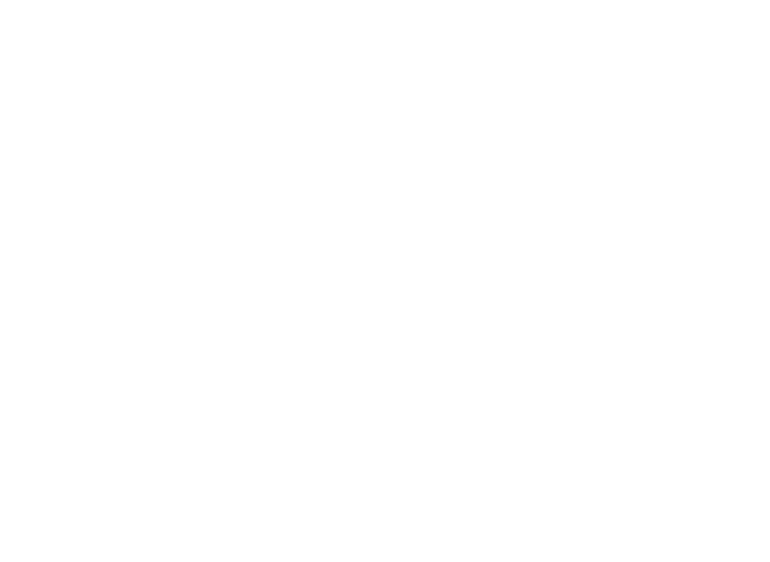
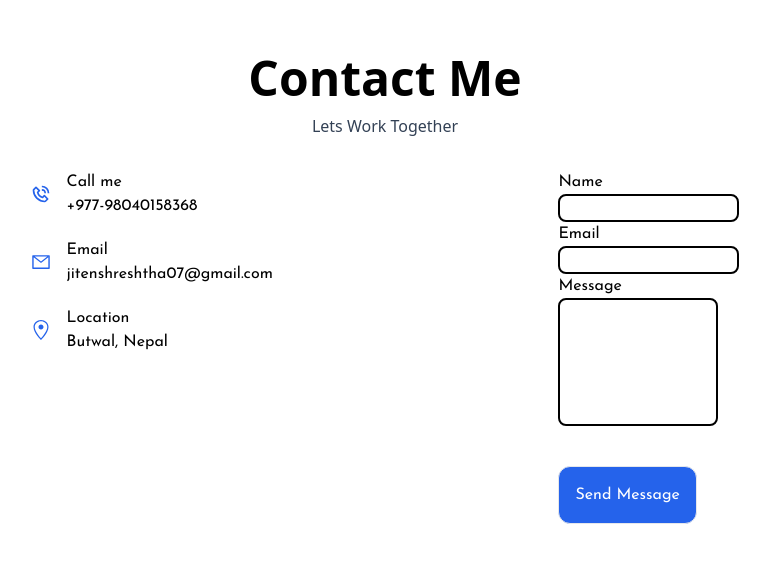
Before and after one commit to jitenshreshtha/Portfolio, a React (Create React App) app: page / in a window 1280 px wide. Shown: the part 3350-3912 px from the top of the page, without its empty margins (255-1025 px from the left). Before the commit the page ends 3404 px from the top, so only its background shows below. Built offline with nearby package versions, Linux system fonts and the light colour scheme.

Commit message:
Contact added

```diff
--- /dev/null
+++ b/src/Components/Contact.jsx
@@ -0,0 +1,73 @@
+import React from "react";
+import {BiPhoneCall} from 'react-icons/bi';
+import {AiOutlineMail} from 'react-icons/ai';
+import {GoLocation} from 'react-icons/go';
+
+function Contact() {
+  return (
+    <div className="h-screen">
+      <div className="flex flex-col items-center">
+        <p className="ont-roboto font-extrabold text-5xl">Contact Me</p>
+        <p className="mt-3 text-slate-700">Lets Work Together</p>
+      </div>
+      <div className="flex mt-8 justify-evenly font-roboto">
+        <div className="flex flex-col">
+          <div className="flex items-center">
+            <p><BiPhoneCall className="text-xl text-blue-600"/></p>
+            <div className="ml-4">
+              <p>Call me </p>
+              <p>+977-98040158368</p>
+            </div>
+          </div>
+          <div className="flex items-center mt-5">
+            <p><AiOutlineMail className="text-xl text-blue-600"/></p>
+            <div className="ml-4">
+              <p>Email </p>
+              <p>jitenshreshtha07@gmail.com</p>
+            </div>
+          </div>
+          <div className="flex items-center mt-5">
+            <p><GoLocation className="text-xl text-blue-600"/></p>
+            <div className="ml-4">
+              <p>Location</p>
+              <p>Butwal, Nepal</p>
+            </div>
+          </div>
+        </div>
+        <div className="flex flex-col">
+          <div>
+            <p>Name</p>
+            <input
+              type="text"
+              className="border-2 border-solid border-black rounded-lg"
+            />
+          </div>
+          <div>
+            <p>Email</p>
+            <input
+              type="text"
+              className="border-2 border-solid border-black rounded-lg"
+            />
+          </div>
+          <div>
+            <p>Message</p>
+            <input
+              type="textarea"
+              className="border-2 border-solid border-black rounded-lg w-40 h-32"
+              rows={5}
+              cols={5}
+
+            />
+          </div>
+
+          <div className="mt-10">
+            <button className="border rounded-xl bg-blue-600 text-white p-4">Send Message</button>
+          </div>
+
+        </div>
+      </div>
+    </div>
+  );
+}
+
+export default Contact;
--- a/src/Components/Header.jsx
+++ b/src/Components/Header.jsx
@@ -4,6 +4,7 @@
 import About from "./About";
 import Skills from "./Skills";
 import Qualification from "./Qualification";
+import Contact from "./Contact";
 
 function Header() {
   return (
@@ -43,6 +44,7 @@
     <About />
     <Skills />
     <Qualification />
+    <Contact />
     </div>
   );
 }
```
